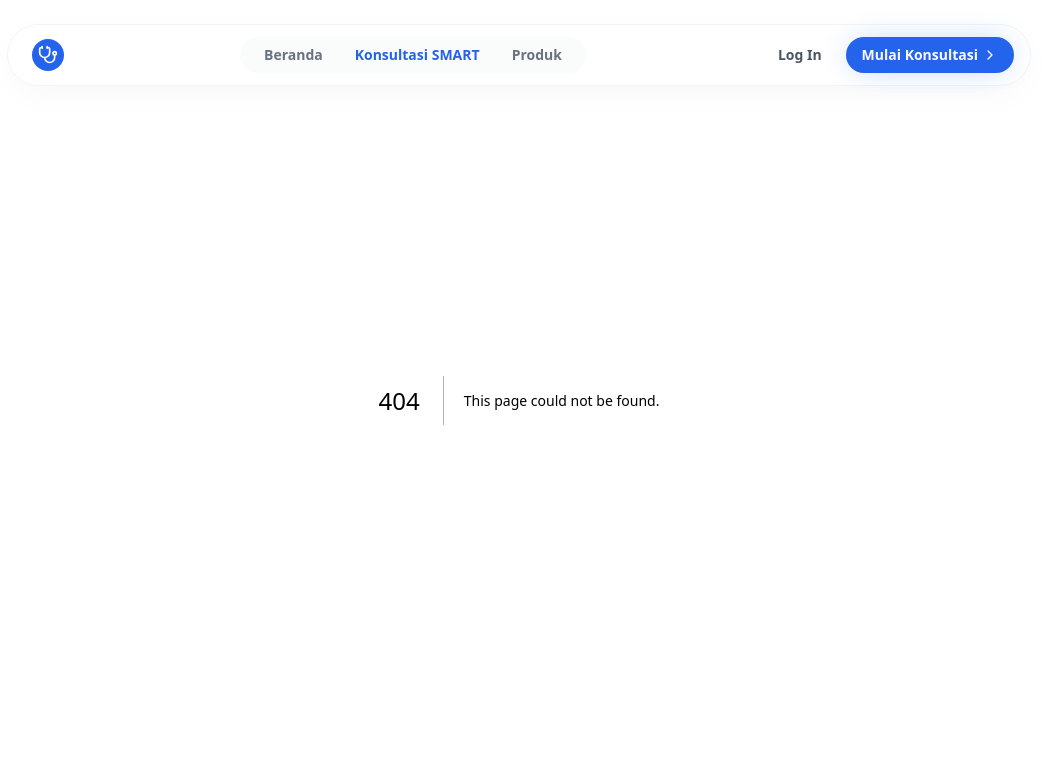
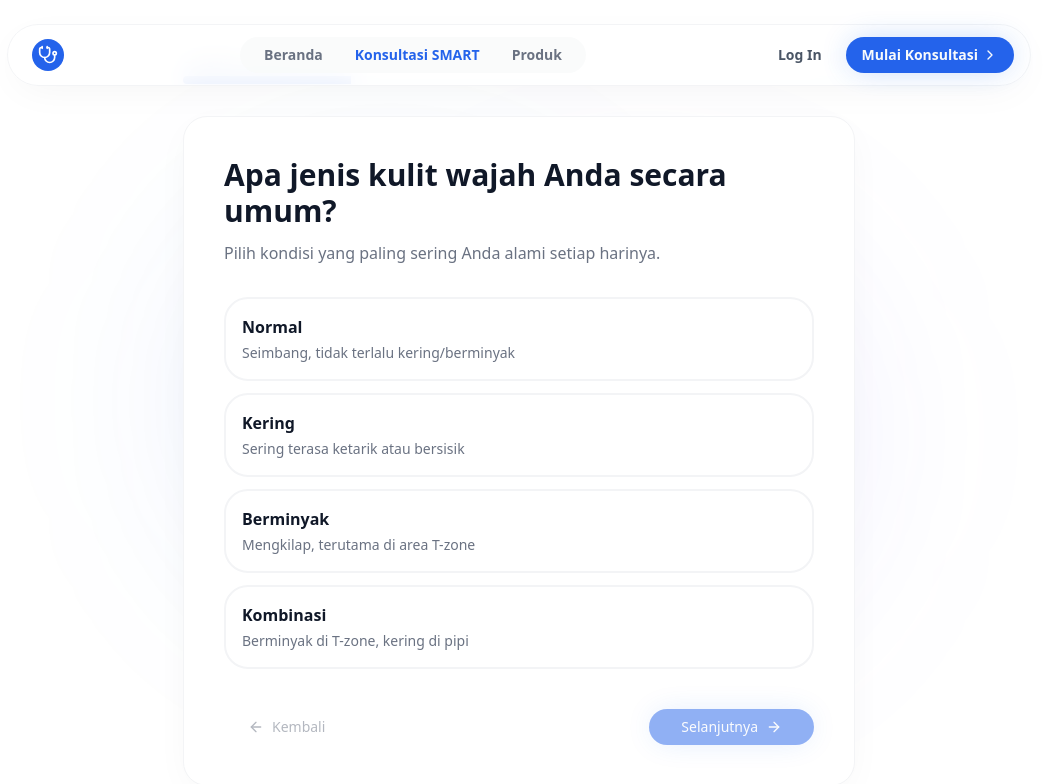
Before and after one commit to VaniaSaleletang07/SPK-Kandungan-Aktif-Skincare, a Next.js app: page /konsultasi in a window 1280 px wide. Before the commit this address had no page. Shown: the top 784 px of the page, without its empty margins (121-1183 px from the left). Built offline with nearby package versions, Linux system fonts and the light colour scheme.

Commit message:
feat(consultation): create multi-step consultation wizard

```diff
--- /dev/null
+++ b/src/app/konsultasi/page.tsx
@@ -0,0 +1,192 @@
+"use client";
+
+import { useState } from "react";
+import { motion, AnimatePresence } from "framer-motion";
+import { useRouter } from "next/navigation";
+import { ArrowRight, ArrowLeft, CheckCircle2, Sparkles, AlertCircle } from "lucide-react";
+import { Button } from "@/components/ui/button";
+
+const questions = [
+  {
+    id: "jenis_kulit",
+    title: "Apa jenis kulit wajah Anda secara umum?",
+    description: "Pilih kondisi yang paling sering Anda alami setiap harinya.",
+    options: [
+      { id: "normal", label: "Normal", desc: "Seimbang, tidak terlalu kering/berminyak" },
+      { id: "kering", label: "Kering", desc: "Sering terasa ketarik atau bersisik" },
+      { id: "berminyak", label: "Berminyak", desc: "Mengkilap, terutama di area T-zone" },
+      { id: "kombinasi", label: "Kombinasi", desc: "Berminyak di T-zone, kering di pipi" }
+    ]
+  },
+  {
+    id: "sensitivitas",
+    title: "Bagaimana tingkat sensitivitas kulit Anda?",
+    description: "Seberapa mudah kulit Anda bereaksi terhadap produk baru?",
+    options: [
+      { id: "rendah", label: "Rendah (Tangguh)", desc: "Jarang iritasi saat mencoba produk baru" },
+      { id: "sedang", label: "Sedang", desc: "Kadang merah atau gatal jika produk tidak cocok" },
+      { id: "tinggi", label: "Tinggi (Sangat Sensitif)", desc: "Sangat mudah merah, panas, atau *breakout*" }
+    ]
+  },
+  {
+    id: "keparahan_jerawat",
+    title: "Bagaimana kondisi jerawat Anda saat ini?",
+    description: "Pilih yang paling menggambarkan kondisi jerawat Anda.",
+    options: [
+      { id: "ringan", label: "Ringan", desc: "Hanya komedo atau beruntusan kecil" },
+      { id: "sedang", label: "Sedang", desc: "Beberapa jerawat merah (papula/pustula)" },
+      { id: "parah", label: "Parah", desc: "Banyak jerawat merah meradang / jerawat batu" }
+    ]
+  },
+  {
+    id: "skin_barrier",
+    title: "Bagaimana kondisi Skin Barrier Anda?",
+    description: "Kondisi lapisan pelindung kulit saat ini.",
+    options: [
+      { id: "sehat", label: "Sehat", desc: "Kulit terasa kenyal dan tidak ada keluhan" },
+      { id: "terganggu_ringan", label: "Terganggu Ringan", desc: "Kadang terasa kering atau sedikit kusam" },
+      { id: "rusak", label: "Rusak", desc: "Sering mengelupas, perih saat cuci muka, kemerahan" }
+    ]
+  }
+];
+
+export default function KonsultasiPage() {
+  const router = useRouter();
+  const [currentStep, setCurrentStep] = useState(0);
+  const [answers, setAnswers] = useState<Record<string, string>>({});
+  const [isAnalyzing, setIsAnalyzing] = useState(false);
+
+  const handleSelect = (optionId: string) => {
+    setAnswers({ ...answers, [questions[currentStep].id]: optionId });
+  };
+
+  const handleNext = () => {
+    if (currentStep < questions.length - 1) {
+      setCurrentStep(curr => curr + 1);
+    } else {
+      // Selesai, mulai proses analisis
+      setIsAnalyzing(true);
+
+      // Simulasi loading analisa ke backend
+      setTimeout(() => {
+        // Disini harusnya POST ke /api/recommendation
+        // Untuk mock UI, langsung redirect
+        router.push("/hasil");
+      }, 2500);
+    }
+  };
+
+  const handlePrev = () => {
+    if (currentStep > 0) {
+      setCurrentStep(curr => curr - 1);
+    }
+  };
+
+  const currentQuestion = questions[currentStep];
+  const hasAnsweredCurrent = !!answers[currentQuestion.id];
+
+  return (
+    <div className="flex flex-col items-center justify-center min-h-[calc(100vh-4rem)] bg-background relative overflow-hidden py-12 px-4">
+      {/* Background Ornaments */}
+      <div className="absolute top-1/4 left-1/4 w-96 h-96 bg-primary/10 rounded-full blur-[100px] pointer-events-none" />
+      <div className="absolute bottom-1/4 right-1/4 w-96 h-96 bg-indigo-500/10 rounded-full blur-[100px] pointer-events-none" />
+
+      <div className="w-full max-w-2xl relative z-10">
+
+        {/* Progress Bar */}
+        <div className="mb-8">
+          <div className="flex justify-between text-sm text-muted-foreground mb-2 font-medium">
+            <span>Langkah {currentStep + 1} dari {questions.length}</span>
+            <span>{Math.round(((currentStep + 1) / questions.length) * 100)}%</span>
+          </div>
+          <div className="w-full h-2 bg-secondary rounded-full overflow-hidden">
+            <motion.div
+              className="h-full bg-primary"
+              initial={{ width: 0 }}
+              animate={{ width: `${((currentStep + 1) / questions.length) * 100}%` }}
+              transition={{ duration: 0.5, ease: "easeInOut" }}
+            />
+          </div>
+        </div>
+
+        <AnimatePresence mode="wait">
+          {!isAnalyzing ? (
+            <motion.div
+              key={currentStep}
+              initial={{ opacity: 0, x: 20 }}
+              animate={{ opacity: 1, x: 0 }}
+              exit={{ opacity: 0, x: -20 }}
+              transition={{ duration: 0.3 }}
+              className="bg-white p-8 md:p-10 rounded-3xl border border-gray-100 shadow-soft"
+            >
+              <h2 className="text-2xl md:text-3xl font-bold mb-3 text-gray-900">{currentQuestion.title}</h2>
+              <p className="text-gray-500 mb-8 font-medium">{currentQuestion.description}</p>
+
+              <div className="flex flex-col gap-3">
+                {currentQuestion.options.map((option) => (
+                  <button
+                    key={option.id}
+                    onClick={() => handleSelect(option.id)}
+                    className={`flex items-start p-4 rounded-xl border-2 transition-all duration-200 text-left ${
+                      answers[currentQuestion.id] === option.id
+                        ? "border-primary bg-primary/5 shadow-sm"
+                        : "border-gray-100 hover:border-primary/30 hover:bg-gray-50 bg-white"
+                    }`}
+                  >
+                    <div className="flex-1">
+                      <div className={`font-bold ${answers[currentQuestion.id] === option.id ? 'text-primary' : 'text-gray-900'}`}>{option.label}</div>
+                      <div className="text-sm text-gray-500 mt-1">{option.desc}</div>
+                    </div>
+                    {answers[currentQuestion.id] === option.id && (
+                      <CheckCircle2 className="w-6 h-6 text-primary flex-shrink-0 ml-4" />
+                    )}
+                  </button>
+                ))}
+              </div>
+
+              <div className="flex justify-between mt-10">
+                <Button
+                  variant="ghost"
+                  onClick={handlePrev}
+                  disabled={currentStep === 0}
+                  className="px-6 text-gray-500 hover:text-gray-900"
+                >
+                  <ArrowLeft className="w-4 h-4 mr-2" /> Kembali
+                </Button>
+
+                <Button
+                  onClick={handleNext}
+                  disabled={!hasAnsweredCurrent}
+                  className="px-8 rounded-full shadow-glow"
+                >
+                  {currentStep === questions.length - 1 ? "Analisis Sekarang" : "Selanjutnya"}
+                  {currentStep !== questions.length - 1 && <ArrowRight className="w-4 h-4 ml-2" />}
+                </Button>
+              </div>
+            </motion.div>
+          ) : (
+            <motion.div
+              initial={{ opacity: 0, scale: 0.9 }}
+              animate={{ opacity: 1, scale: 1 }}
+              className="bg-white p-12 rounded-3xl border border-gray-100 shadow-soft flex flex-col items-center justify-center text-center h-[500px]"
+            >
+              <div className="relative mb-8">
+                <motion.div
+                  animate={{ rotate: 360 }}
+                  transition={{ duration: 2, repeat: Infinity, ease: "linear" }}
+                  className="w-20 h-20 border-4 border-gray-100 border-t-primary rounded-full"
+                />
+                <Sparkles className="w-8 h-8 text-primary absolute top-1/2 left-1/2 -translate-x-1/2 -translate-y-1/2" />
+              </div>
+              <h2 className="text-2xl font-bold mb-2 text-gray-900">Menganalisis Kondisi Kulit...</h2>
+              <p className="text-gray-500 max-w-sm">
+                Sistem SMART sedang menghitung kecocokan kandungan aktif terbaik berdasarkan profil kulit Anda.
+              </p>
+            </motion.div>
+          )}
+        </AnimatePresence>
+
+      </div>
+    </div>
+  );
+}
```
